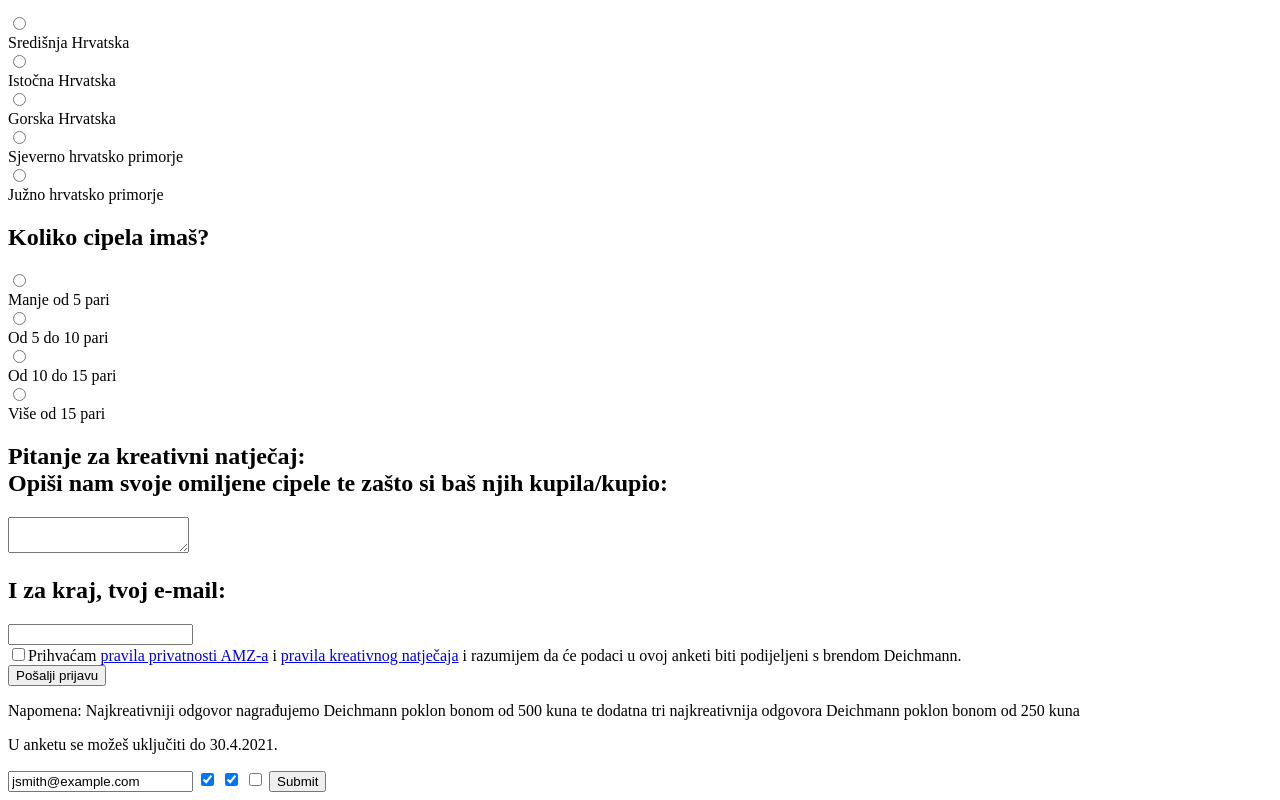
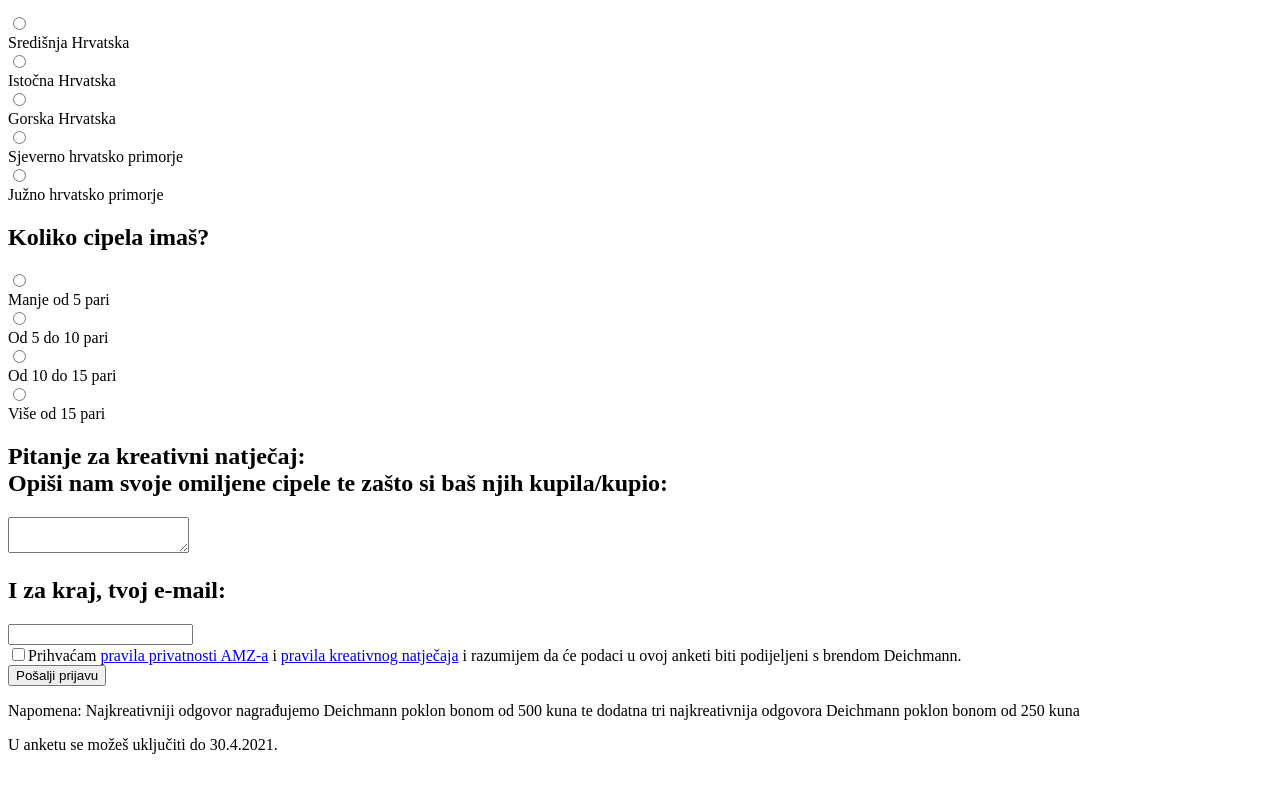
Before and after one commit to AyulaBoyilo/testAnketa, a plain HTML site: page index.html in a window 1280 px wide. Shown: the part 414-1214 px from the top of the page. After the commit the page ends 1184 px from the top, so only its background shows below. Drawn offline with nearby package versions, Linux system fonts and the light colour scheme.

Commit message:
Update index.html

```diff
--- a/index.html
+++ b/index.html
@@ -178,14 +178,6 @@
                     dodatna tri najkreativnija odgovora Deichmann poklon bonom od 250 kuna</p>
                 <p class="full">U anketu se možeš uključiti do 30.4.2021.</p>
             </form>
-
-            <form id="contact">
-                <input name="user[email]" value="jsmith@example.com">
-                <input name="user[pets][]" type="checkbox" value="cat" checked>
-                <input name="user[pets][]" type="checkbox" value="dog" checked>
-                <input name="user[pets][]" type="checkbox" value="bird">
-                <input type="submit">
-            </form>
         </div>
     </div>
     <script>
```
